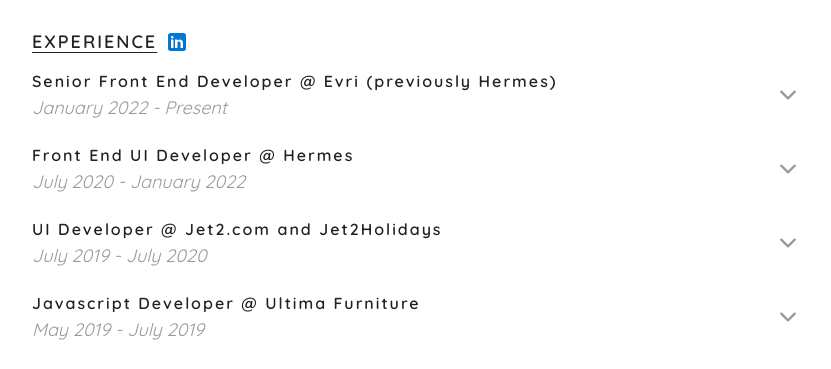
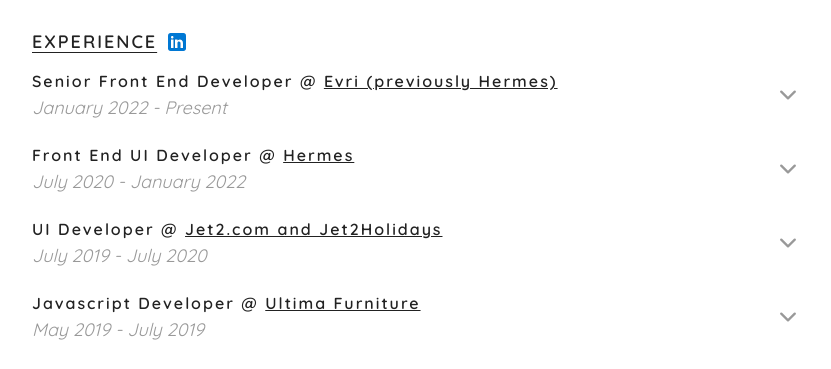
Before and after one commit to greenyc/ciaran.green, a Nuxt app: page / in a window 1280 px wide. Shown: the part 428-797 px from the top of the page, without its empty margins (224-1055 px from the left). Built offline with nearby package versions, Linux system fonts and the light colour scheme.

Commit message:
Refactored JobExperience component to take in job title and company separately. Added in link to company websites.

```diff
--- a/components/JobExperience.vue
+++ b/components/JobExperience.vue
@@ -1,9 +1,12 @@
 <template>
   <div class="job-experience">
-    <div class="job-experience__row">
+    <div class="job-experience__row" @click="toggleExpanded">
       <div class="job-experience__top">
         <h4 class="job-experience__heading">
-          {{ headingText }}
+          {{ jobText }} @
+          <a class="job-experience__link" target="_blank" :href="companyLink">{{
+            companyText
+          }}</a>
         </h4>
         <p class="job-experience__subheading">{{ subheadingText }}</p>
       </div>
@@ -12,7 +15,6 @@
           'job-experience__chevron',
           { 'job-experience__chevron--expanded': expanded },
         ]"
-        @click="toggleExpanded"
       />
     </div>
     <div v-if="expanded">
@@ -30,7 +32,11 @@
 <script>
 export default {
   props: {
-    headingText: {
+    jobText: {
+      type: String,
+      required: true,
+    },
+    companyText: {
       type: String,
       required: true,
     },
@@ -40,6 +46,10 @@
     },
     bodyText: {
       type: Array,
+      required: true,
+    },
+    companyLink: {
+      type: String,
       required: true,
     },
   },
@@ -70,7 +80,6 @@
     width: 24px;
     height: 24px;
     margin-left: $double-unit;
-    cursor: pointer;
     transform: rotate(180deg);
     -webkit-tap-highlight-color: transparent;
 
@@ -87,6 +96,7 @@
     display: flex;
     align-items: center;
     margin: 0 0 $unit;
+    cursor: pointer;
   }
 
   &__top {
--- a/json/JobExperience.json
+++ b/json/JobExperience.json
@@ -1,6 +1,8 @@
 [
   {
     "headingText": "Senior Front End Developer @ Evri (previously Hermes)",
+    "jobTitle": "Senior Front End Developer",
+    "companyName": "Evri (previously Hermes)",
     "subheadingText": "January 2022 - Present",
     "bodyText": [
       "In late 2021 to early 2022, we were given the mammoth task of rebuilding the entire Hermes website against a new set of designs as part of the rebrand from Hermes to Evri - I was a part of the core team.",
@@ -8,40 +10,49 @@
       "We created an entirely new Vue component library using Storybook to expedite the process of rebranding each of the SPAs.",
       "As a lot of offshore contractors were brought on to help with this project, a considerable amount of my time also went into training people, co-ordinating them and making sure that they were maintaining the standards which we had set.",
       "It was mid-way through this project that I was promoted to Senior due to my contributions to the task."
-    ]
+    ],
+    "companyUrl": "https://www.evri.com/"
   },
   {
-    "headingText": "Front End UI Developer @ Hermes",
+    "jobTitle": "Front End UI Developer",
+    "companyName": "Hermes",
     "subheadingText": "July 2020 - January 2022",
     "bodyText": [
       "Soon after joining Hermes, I was tasked with rewriting the Tracking SPA (a Nuxt app) which is the most viewed page on the website. Since then, I have been the sole front end developer on the Track squad and have been involved in all of the additions to the product.",
       "Aside from the Track work, I have been involved in many areas of development on the Hermes website. Some examples include my work to integrate what3words into the Hermes web flows and the handling of CMS (CrownPeak) issues."
-    ]
+    ],
+    "companyUrl": "https://www.evri.com/"
   },
   {
-    "headingText": "UI Developer @ Jet2.com and Jet2Holidays",
+    "jobTitle": "UI Developer",
+    "companyName": "Jet2.com and Jet2Holidays",
     "subheadingText": "July 2019 - July 2020",
     "bodyText": [
       "At Jet2 I worked closely with UX designers to improve the booking flows and account sections of the website. I also gained experience in writing components for a CMS (Sitecore) and creating SPAs using Nuxt.",
       "In the latter half of my time at Jet2, I was added onto the CRO team where we utilised Optimizely to perform multivariate tests on the website to increase revenue."
-    ]
+    ],
+    "companyUrl": "https://www.jet2.com/"
   },
   {
-    "headingText": "Javascript Developer @ Ultima Furniture",
+    "jobTitle": "Javascript Developer",
+    "companyName": "Ultima Furniture",
     "subheadingText": "May 2019 - July 2019",
     "bodyText": [
       "In my short time at Ultima Furniture, I wrote a script using Node.js which took the data that a piece of warehouse management software output, normalised and cleansed it, and then inserted it into a MySQL database.",
       "I also wrote a simple interface in AngularJS for handling the running of this script.",
       "At the time, I was more interested in a front end specific role so I decided to pursue other opportunities."
-    ]
+    ],
+    "companyUrl": "https://www.ultimafurniture.co.uk/"
   },
   {
-    "headingText": "Junior Developer @ Frog Education",
+    "jobTitle": "Junior Developer",
+    "companyName": "Frog Education",
     "subheadingText": "May 2018 - May 2019",
     "bodyText": [
       "In my first role after university, I was working as a junior full stack developer for an educational technology company's virtual learning platform.",
       "The project used JavaScriptMVC (the predecessor to DoneJS) with LESS on the front end. On the back end, the APIs were written in PHP and the databases were built using MySQL.",
       "During my time at Frog Education, I became responsible for the company's cross-platform mobile application which was written using the Cordova framework."
-    ]
+    ],
+    "companyUrl": "https://www.frogeducation.com/"
   }
 ]
--- a/pages/index.vue
+++ b/pages/index.vue
@@ -1,6 +1,6 @@
 <template>
   <div class="homepage wrapper">
-    <section>
+    <section class="homepage__header">
       <div class="homepage__header-container">
         <h1 class="homepage__header">Ciaran Green - front end developer</h1>
       </div>
@@ -27,9 +27,11 @@
       <JobExperience
         v-for="(job, index) in jobExperiences"
         :key="index"
-        :heading-text="job.headingText"
+        :job-text="job.jobTitle"
+        :company-text="job.companyName"
         :subheading-text="job.subheadingText"
         :body-text="job.bodyText"
+        :company-link="job.companyUrl"
       />
     </section>
     <section>
@@ -80,6 +82,7 @@
 
   &__header {
     text-align: center;
+    margin: 0;
 
     &-container {
       display: flex;
```
